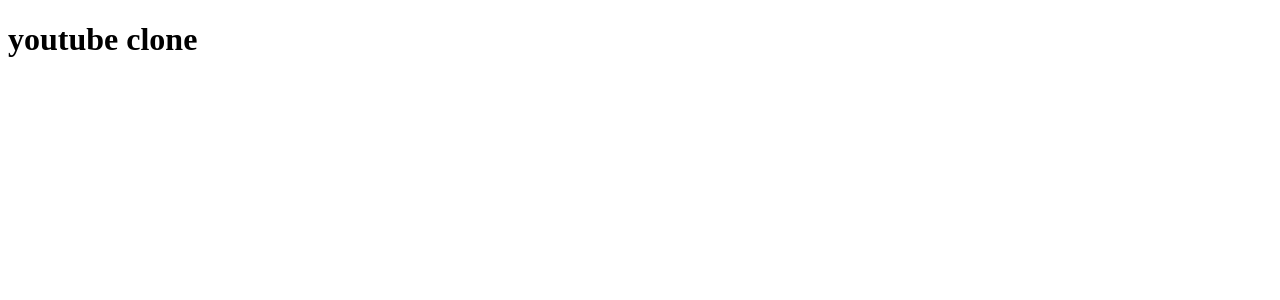
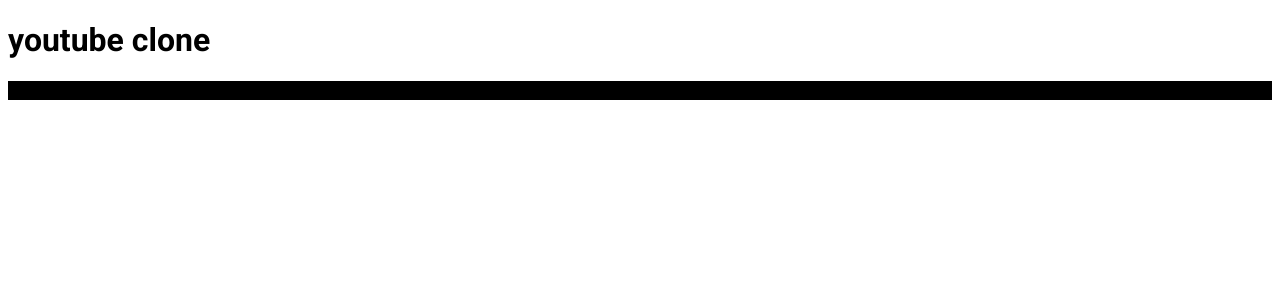
Before and after one commit to sargamsubedi/YoutubeClone, a React (Vite) app: page / in a window 1280 px wide. Shown: the top 300 px of the page. Built offline with nearby package versions, Linux system fonts and the light colour scheme.

Commit message:
added components folder

```diff
--- a/src/App.jsx
+++ b/src/App.jsx
@@ -1,11 +1,14 @@
 
 import './App.css'
+import VideoCard from './components/VideoCard'
 
 function App() {
 
   return (
     <>
-    <h1>youtube clone</h1></>
+    <h1>youtube clone</h1>
+    <VideoCard videoDetails={"nice"}/>
+    </>
   )
 }
 
--- /dev/null
+++ b/src/components/VideoCard.jsx
@@ -0,0 +1,12 @@
+import styles from './videocard.module.css'
+
+function VideoCard({videoDetails})
+{
+    return(
+        <div className={styles.cardContainer}>
+i am videocard
+        </div>
+    )
+}
+
+export default VideoCard;
--- /dev/null
+++ b/src/components/videocard.module.css
@@ -0,0 +1,4 @@
+
+.cardContainer{
+    background-color: black;
+}
--- a/src/index.css
+++ b/src/index.css
@@ -0,0 +1,5 @@
+
+@import url('https://fonts.googleapis.com/css2?family=Roboto:ital,wght@0,100..900;1,100..900&display=swap');
+body{
+    font-family: roboto;
+}
```
